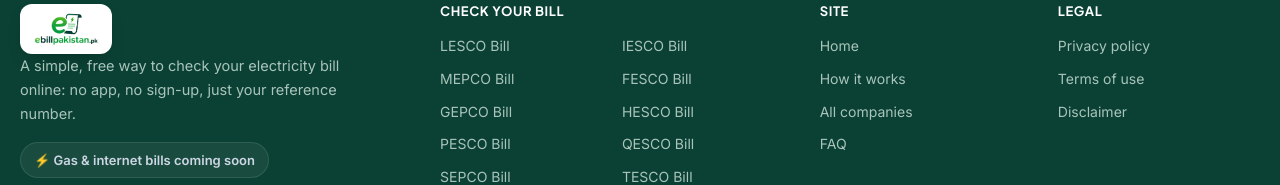
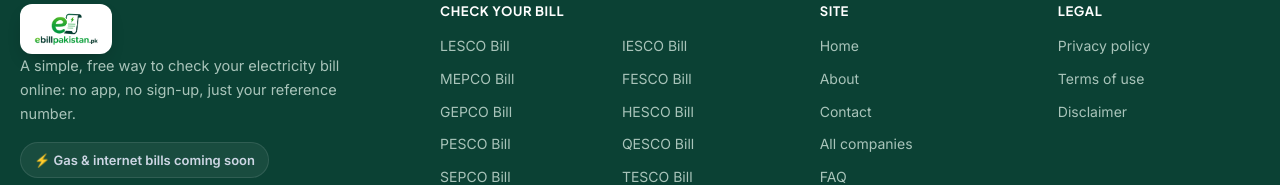
Before and after one commit to atifjan2019/ebillpakistan.pk, a Next.js app: page / in a window 1280 px wide. Shown: the part 3284-3469 px from the top of the page. Built offline with nearby package versions, Linux system fonts and the light colour scheme; no server answers.

Commit message:
feat: update navigation links to include About and Contact pages, and add them to sitemap

```diff
--- a/app/layout.js
+++ b/app/layout.js
@@ -67,7 +67,8 @@
               <h4>Site</h4>
               <ul>
                 <li><a href="/">Home</a></li>
-                <li><a href="/#how">How it works</a></li>
+                <li><a href="/about">About</a></li>
+                <li><a href="/contact">Contact</a></li>
                 <li><a href="/#companies">All companies</a></li>
                 <li><a href="/#faq">FAQ</a></li>
               </ul>
--- a/app/sitemap.js
+++ b/app/sitemap.js
@@ -13,6 +13,12 @@
       changeFrequency: "daily",
       priority: 0.8,
     })),
+    ...["about", "contact"].map((p) => ({
+      url: `${BASE}/${p}`,
+      lastModified: now,
+      changeFrequency: "monthly",
+      priority: 0.4,
+    })),
     ...["privacy", "terms", "disclaimer"].map((p) => ({
       url: `${BASE}/${p}`,
       lastModified: now,
```
